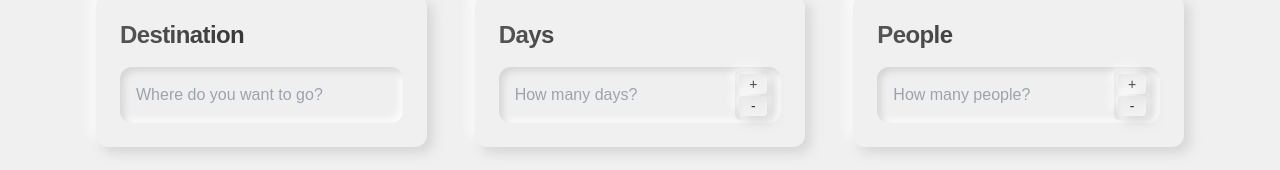
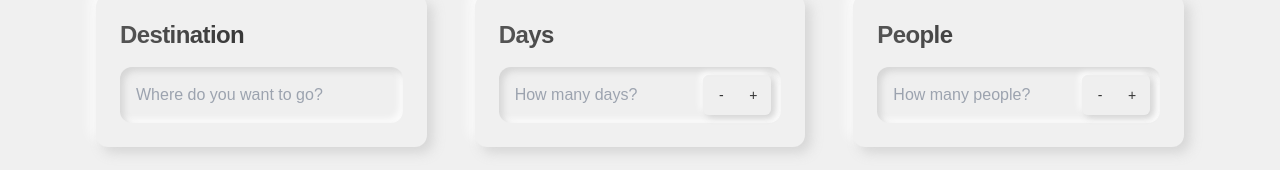
Before and after one commit to sagar-datta/travel-itinerary-ai, a Next.js app: page / in a window 1280 px wide. Both pictures are taken after a click on the button "Begin Your Journey". Shown: the part 315-485 px from the top of the page. Built offline with nearby package versions, Linux system fonts and the light colour scheme.

Commit message:
Refactor Input component to improve button styling and add subtle shadow effects; update Tailwind configuration for new shadow utilities

```diff
--- a/src/app/components/common/Input.tsx
+++ b/src/app/components/common/Input.tsx
@@ -77,36 +77,31 @@ export function Input({
         />
         {type === 'number' && (
           <div className="absolute right-2.5 top-1/2 -translate-y-1/2">
-            <div className="flex flex-col gap-0.5 p-1 rounded-md
-                          dark:bg-dark-base/80 bg-light-base/80
-                          dark:shadow-neu-dark-pressed shadow-neu-light-pressed">
+            <div className="flex flex-row gap-1 p-1 rounded-md
+                          dark:text-dark-text-primary text-light-text-primary
+                          dark:bg-dark-base/50 bg-light-base/50
+                          dark:shadow-neu-dark-subtle shadow-neu-light-subtle
+                          active:dark:shadow-neu-dark-subtle-pressed active:shadow-neu-light-subtle-pressed
+                        ">
+              <button
+                type="button"
+                onClick={handleDecrement}
+                className="w-7 h-8 flex items-center justify-center
+                          text-sm font-medium
+                            hover:dark:shadow-neu-dark-subtle-pressed hover:shadow-neu-light-subtle-pressed
+                          rounded transition-all duration-200"
+              >
+                -
+              </button>
               <button
                 type="button"
                 onClick={handleIncrement}
-                className="w-7 h-5 flex items-center justify-center
-                         text-sm font-medium
-                         dark:text-dark-text-primary text-light-text-primary
-                         dark:bg-dark-base/50 bg-light-base/50
-                         dark:shadow-neu-dark shadow-neu-light
-                         hover:dark:shadow-neu-dark-pressed hover:shadow-neu-light-pressed
-                         active:dark:shadow-neu-dark-pressed active:shadow-neu-light-pressed
-                         rounded transition-all duration-200"
+                className="w-7 h-8 flex items-center justify-center
+                          text-sm font-medium
+           hover:dark:shadow-neu-dark-subtle-pressed hover:shadow-neu-light-subtle-pressed
+                          rounded transition-all duration-200"
               >
                 +
-              </button>
-              <button
-                type="button"
-                onClick={handleDecrement}
-                className="w-7 h-5 flex items-center justify-center
-                         text-sm font-medium
-                         dark:text-dark-text-primary text-light-text-primary
-                         dark:bg-dark-base/50 bg-light-base/50
-                         dark:shadow-neu-dark shadow-neu-light
-                         hover:dark:shadow-neu-dark-pressed hover:shadow-neu-light-pressed
-                         active:dark:shadow-neu-dark-pressed active:shadow-neu-light-pressed
-                         rounded transition-all duration-200"
-              >
-                -
               </button>
             </div>
           </div>
--- a/tailwind.config.ts
+++ b/tailwind.config.ts
@@ -54,6 +54,11 @@ const config: Config = {
         'neu-dark-hover': '4px 4px 8px rgba(34,34,34,0.8), -4px -4px 8px rgba(68,68,68,0.8)',
         'neu-dark-pressed': 'inset 4px 4px 6px rgba(34,34,34,0.8), inset -4px -4px 6px rgba(68,68,68,0.8)',
         'neu-dark-flat': '3px 3px 6px rgba(34,34,34,0.8), -3px -3px 6px rgba(68,68,68,0.8)',
+        // New subtle shadows
+        'neu-light-subtle': '3px 3px 6px rgba(208,208,208,0.9), -3px -3px 6px rgba(255,255,255,0.9)',
+        'neu-light-subtle-pressed': 'inset 2px 2px 4px rgba(208,208,208,0.9), inset -2px -2px 4px rgba(255,255,255,0.9)',
+        'neu-dark-subtle': '3px 3px 6px rgba(34,34,34,0.9), -3px -3px 6px rgba(68,68,68,0.9)',
+        'neu-dark-subtle-pressed': 'inset 2px 2px 4px rgba(34,34,34,0.9), inset -2px -2px 4px rgba(68,68,68,0.9)',
       },
     },
   },
```
